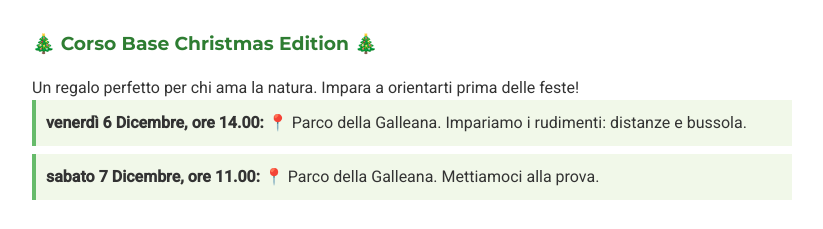
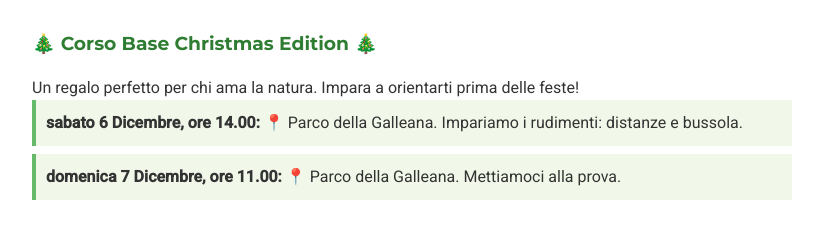
Before and after one commit to oriotpgea/sito-otpgea, a plain HTML site: page corso.html in a window 1280 px wide. Shown: the part 1281-1510 px from the top of the page, without its empty margins (228-1051 px from the left). Drawn offline with Linux system fonts and the light colour scheme.

Commit message:
errata corrige date corso risolta

```diff
--- a/corso.html
+++ b/corso.html
@@ -127,8 +127,8 @@
                         <h3>🎄 Corso Base Christmas Edition 🎄</h3>
                         <p>Un regalo perfetto per chi ama la natura. Impara a orientarti prima delle feste!</p>
                         <ul>
-                            <li><strong>venerdì 6 Dicembre, ore 14.00:</strong> 📍 Parco della Galleana. Impariamo i rudimenti: distanze e bussola.</li>
-                            <li><strong>sabato 7 Dicembre, ore 11.00:</strong> 📍 Parco della Galleana. Mettiamoci alla prova.</li>
+                            <li><strong>sabato 6 Dicembre, ore 14.00:</strong> 📍 Parco della Galleana. Impariamo i rudimenti: distanze e bussola.</li>
+                            <li><strong>domenica 7 Dicembre, ore 11.00:</strong> 📍 Parco della Galleana. Mettiamoci alla prova.</li>
                         </ul>
                     </div>
 
```
